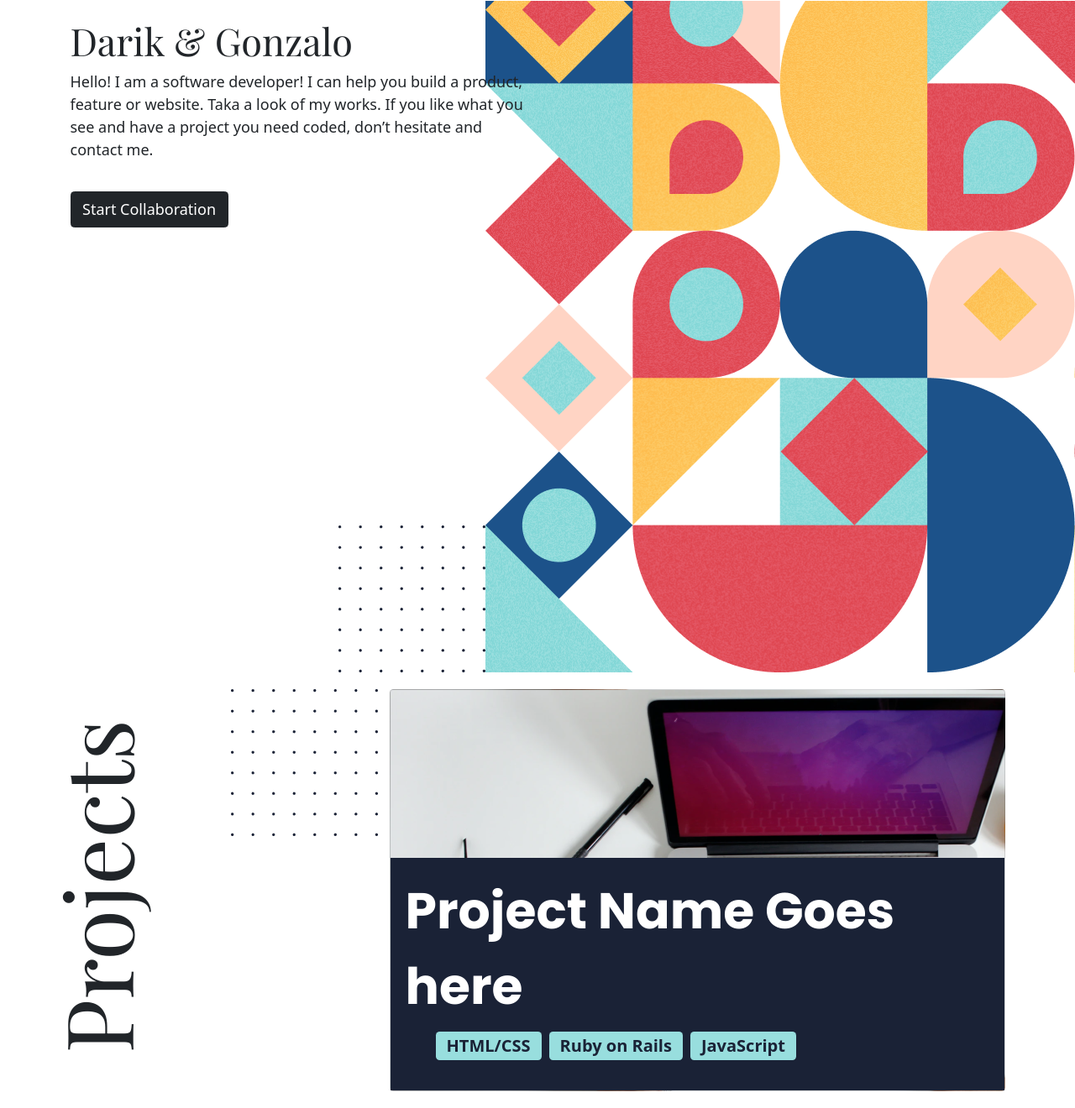
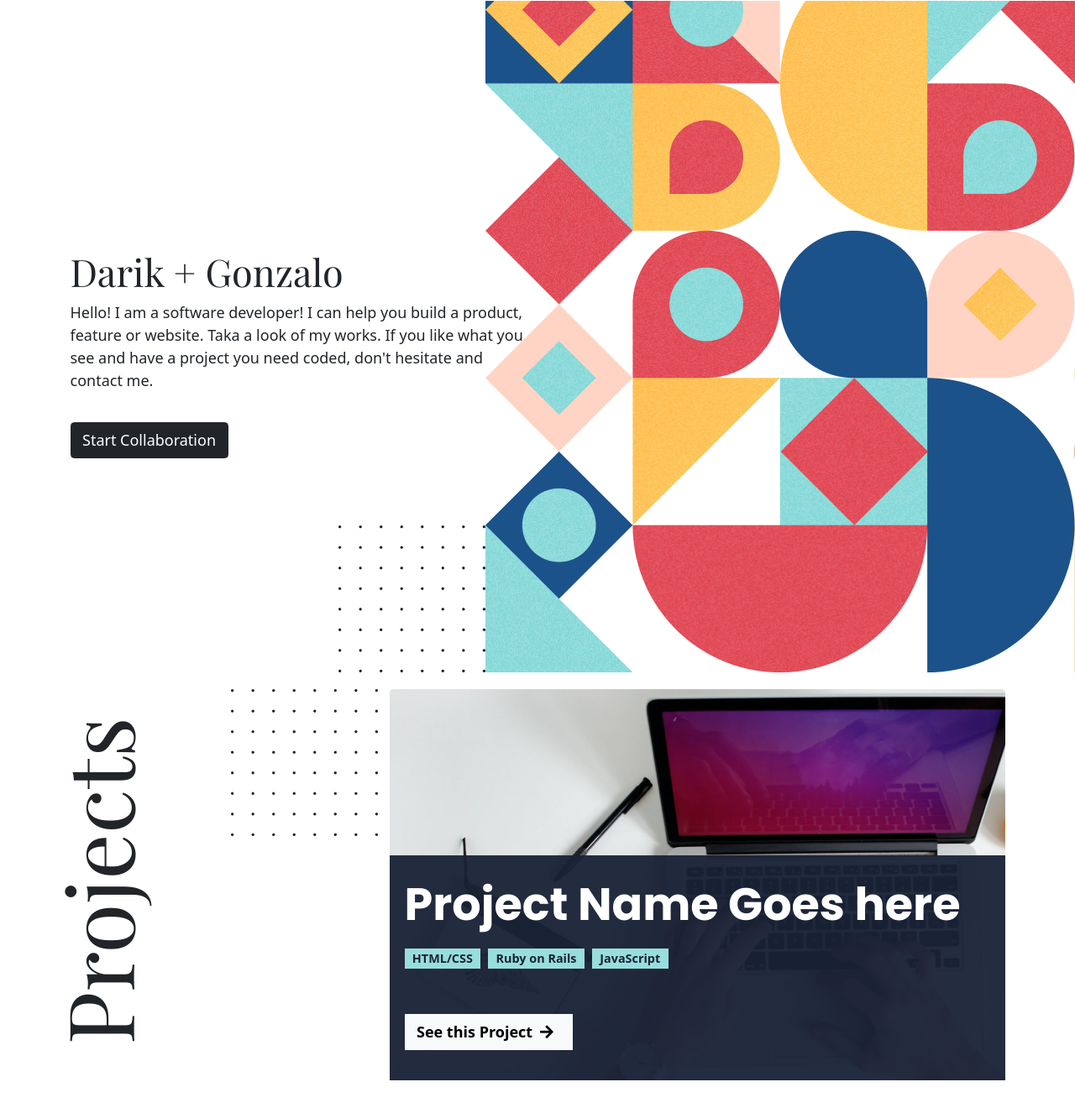
Before and after one commit to mgmediaweb/try-bootstrap, a website: page index.html in a window 1280 px wide. Shown: the part 80-1400 px from the top of the page at 84% size. Drawn offline with nearby package versions, Linux system fonts and the light colour scheme.

Commit message:
few changes and makes bg images

```diff
--- a/Assets/css/style.css
+++ b/Assets/css/style.css
@@ -7,9 +7,12 @@ h1 {
   font-family: "Playfair Display", serif;
 }
 
-li {
+ul {
+  margin: 0;
+  padding: 0;
   list-style: none;
 }
+
 section {
   box-sizing: border-box;
   padding: 20px;
@@ -21,26 +24,32 @@ section {
   height: 100vh;
 }
 
-.project-1 {
-  background: url(../images/Rectangle-21.png);
-}
-.margin-200 {
-  margin-top: 200px;
+.badge {
+  background-color: #98dede;
+  color: #1a2236;
+  font-size: 0.8rem;
 }
 
 .card-body {
-  background-color: #1a2236;
+  background-color: rgba(26, 34, 54, 0.95);
 }
 
 .card-title {
   font-family: "Poppins", sans-serif;
   font-weight: bold;
-  font-size: 60px;
+  font-size: 3rem;
 }
-.badge {
-  background-color: #98dede;
-  color: #1a2236;
-  font-size: 20px;
+
+.cover-info {
+  height: 100vh;
+}
+
+.margin-200 {
+  margin-top: 11rem;
+}
+
+.project-1 {
+  background: url(../images/Rectangle-21.png);
 }
 
 .project-text {
@@ -49,6 +58,7 @@ section {
 
 .project-text h2 {
   font-family: "Playfair Display", serif;
-  font-size: 110px;
+  font-size: 6rem;
   transform: rotate(-90deg);
+  user-select: none;
 }
--- a/index.html
+++ b/index.html
@@ -2,7 +2,6 @@
 <html lang="en">
     <head>
         <meta charset="UTF-8" />
-    <meta http-equiv="X-UA-Compatible" content="IE=edge" />
         <meta name="viewport" content="width=device-width, initial-scale=1.0" />
         <title>Try Bootstrap</title>
         <link
@@ -16,6 +15,12 @@
             integrity="sha384-MrcW6ZMFYlzcLA8Nl+NtUVF0sA7MsXsP1UyJoMp4YLEuNSfAP+JcXn/tWtIaxVXM"
             crossorigin="anonymous"
         ></script>
+        <link
+            rel="stylesheet"
+            href="https://use.fontawesome.com/releases/v5.8.2/css/all.css"
+            integrity="sha384-oS3vJWv+0UjzBfQzYUhtDYW+Pj2yciDJxpsK1OYPAYjqT085Qq/1cq5FLXAZQ7Ay"
+            crossorigin="anonymous"
+        />
         <link rel="preconnect" href="https://fonts.googleapis.com" />
         <link rel="preconnect" href="https://fonts.gstatic.com" crossorigin />
         <link
@@ -28,19 +33,29 @@
         <header>
             <nav class="navbar py-3 navbar-expand-lg navbar-light bg-white">
                 <div class="container">
+                    <a class="navbar-brand" href="#"></a>
+                    <button class="navbar-toggler" type="button"
+                        data-bs-toggle="collapse"
+                        data-bs-target="#navbarNav"
+                        aria-controls="navbarNav"
+                        aria-expanded="false"
+                        aria-label="Toggle navigation"
+                    >
+                        <span class="navbar-toggler-icon"></span>
+                    </button>
                     <div class="collapse navbar-collapse" id="navbarNav">
                         <ul class="navbar-nav mx-auto">
                             <li class="nav-item mx-3">
                                 <a class="nav-link active" aria-current="page" href="#">Home</a>
                             </li>
                             <li class="nav-item mx-3">
-                <a class="nav-link" href="#">Portfolio</a>
+                                <a class="nav-link" href="#portfolio">Portfolio</a>
                             </li>
                             <li class="nav-item mx-3">
-                <a class="nav-link" href="#">About</a>
+                                <a class="nav-link" href="#about">About</a>
                             </li>
                             <li class="nav-item mx-3">
-                <a class="nav-link" href="#">Contact</a>
+                                <a class="nav-link" href="#contact">Contact</a>
                             </li>
                         </ul>
                     </div>
@@ -51,48 +66,55 @@
             <section id="cover">
                 <div class="container">
                     <div class="row">
-            <div
-              class="col-6 d-flex flex-column justify-content-center cover-info"
-            >
-              <h1>Darik & Gonzalo</h1>
+                        <div class="col-6 d-flex flex-column justify-content-center cover-info">
+                            <h1>Darik + Gonzalo</h1>
                             <p>
                                 Hello! I am a software developer! I can help you build a
                                 product, feature or website. Taka a look of my works. If you
-                like what you see and have a project you need coded, don’t
+                                like what you see and have a project you need coded, don't
                                 hesitate and contact me.
                             </p>
                             <a
                                 class="btn btn-dark mt-3 align-self-start"
                                 href="#"
-                role="button"
-                >Start Collaboration</a
-              >
+                                role="button">
+                                Start Collaboration
+                            </a>
                         </div>
                     </div>
                 </div>
             </section>
 
-      <section class="projects">
+            <section id="portfolio" class="projects">
                 <div class="container">
                     <div class="row">
                         <div class="col-4 d-flex align-item-start project-text">
                             <h2>Projects</h2>
                         </div>
                         <div class="col-8">
-              <div class="card project-1">
+                            <div class="card align-self-stretch border-0 project-1">
                                 <div class="card-body margin-200">
                                     <div class="card-title text-white">
                                     Project Name Goes here
                                     </div>
-                  <div class="badges">
+                                    <div class="badges mb-5">
                                         <ul class="d-flex gap-2">
-                      <li><div class="badge">HTML/CSS</div></li>
                                             <li>
-                        <div class="badge">Ruby on Rails</div>
+                                                <div class="badge rounded-0">HTML/CSS</div>
                                             </li>
-                      <li><div class="badge">JavaScript</div></li>
+                                            <li>
+                                                <div class="badge rounded-0">Ruby on Rails</div>
+                                            </li>
+                                            <li>
+                                                <div class="badge rounded-0">JavaScript</div>
+                                            </li>
                                         </ul>
                                     </div>
+                                    <a
+                                        class="btn btn-light fw-bold mb-3 rounded-0"
+                                        href="#"
+                                        role="button"
+                                    >See this Project<i class="fas fa-arrow-right mx-2"></i></a>
                                 </div>
                             </div>
                         </div>
```
Also changed, not shown: Assets/images/about_bg.png (added), Assets/images/about_bg_left.png (added), Assets/images/about_bg_right.png (added), Assets/images/about_frameworks.png (added), Assets/images/about_languages.png (added), Assets/images/about_skills.png (added), Assets/images/project_bg.png (added). Lines whose indentation alone changed are shown as unchanged.
